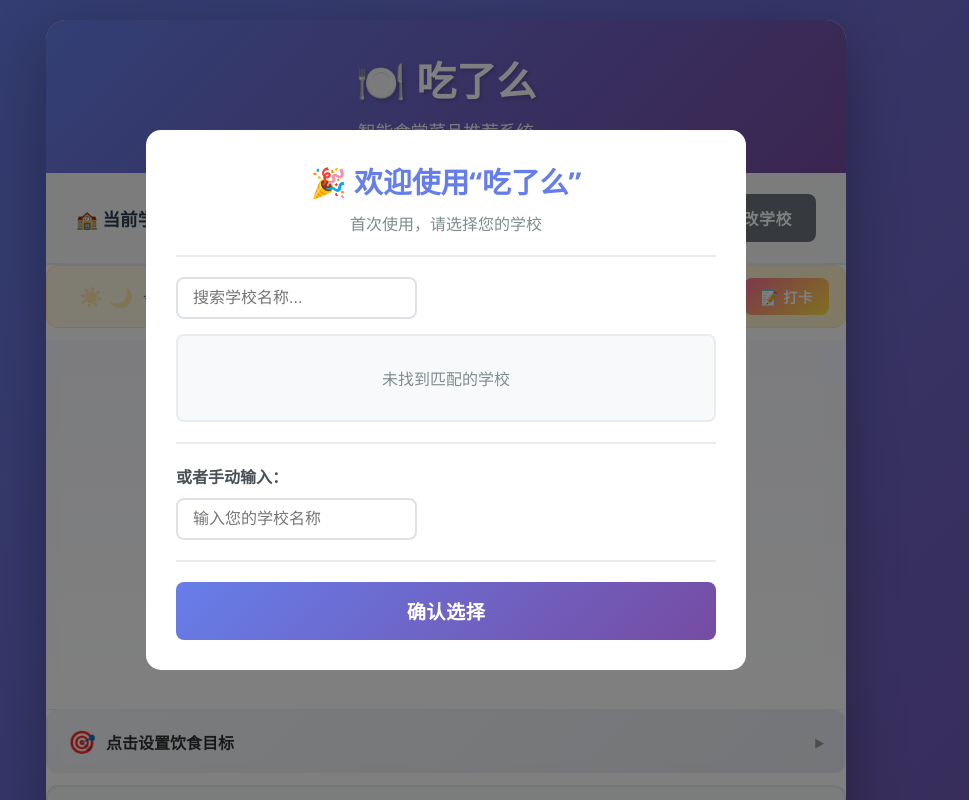
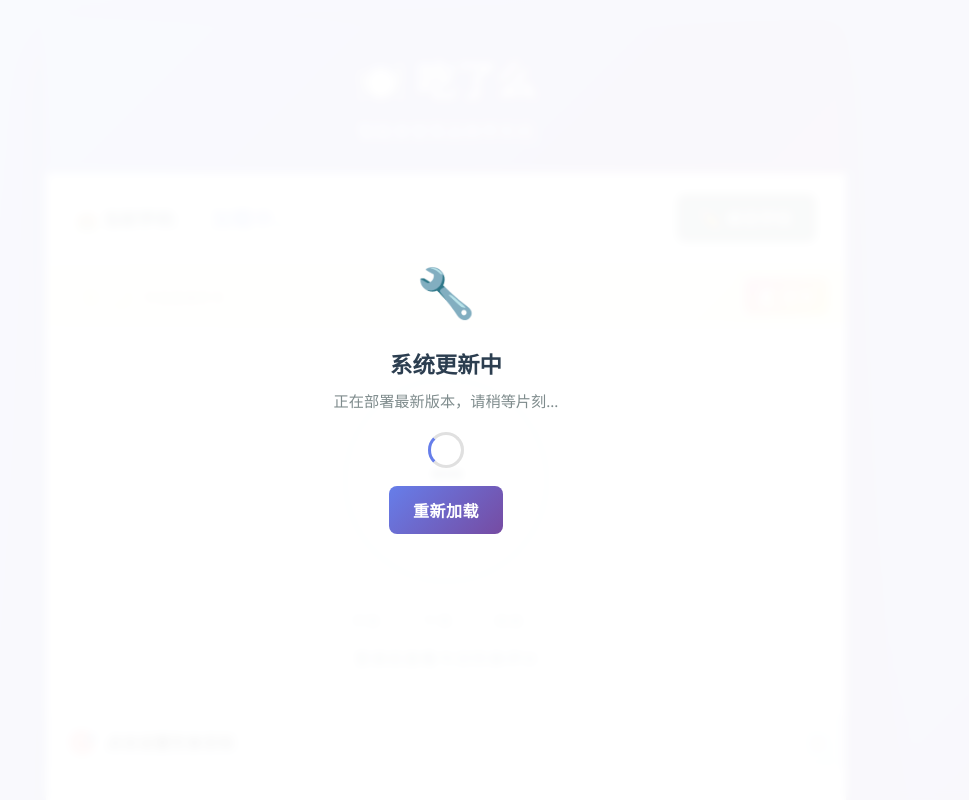
Before and after one commit to yu23600/start, a Flask app: page / in a window 1280 px wide. Shown: the whole page, without its empty margins (194-1163 px from the left). Run offline with Flask 3, Linux system fonts and the light colour scheme.

Commit message:
feat: 添加版本管理系统和部署维护遮罩
- 新增 version.json 版本号文件
- 后端: /api/version 端点返回版本信息，兼作健康检查
- 前端: 启动时先检查API可用性，不可用时显示维护遮罩
- 遮罩带自动重试和手动刷新按钮
- 页脚显示当前版本号

```diff
--- /dev/null
+++ b/chimei/version.json
@@ -0,0 +1,5 @@
+{
+    "version": "1.2.0",
+    "build_time": "2026-06-24",
+    "changelog": "添加今日饮食评分英雄仪表组件"
+}
--- a/chimei/web_app/static/script.js
+++ b/chimei/web_app/static/script.js
@@ -113,13 +113,91 @@ const CAMPUS_DATA = {
 
 // ========== 初始化 ==========
 document.addEventListener('DOMContentLoaded', function() {
+    runHealthCheck();
+});
+
+/**
+ * 启动健康检查：确认后端可用后再初始化页面
+ * 如果后端不可用（部署中），显示维护遮罩
+ */
+async function runHealthCheck() {
+    const maxRetries = 3;
+    let ok = false;
+
+    for (let i = 0; i < maxRetries; i++) {
+        try {
+            const resp = await fetch('/api/version', { signal: AbortSignal.timeout(5000) });
+            if (resp.ok) {
+                const data = await resp.json();
+                if (data.success) {
+                    ok = true;
+                    // 显示版本号
+                    const verEl = document.getElementById('footerVersion');
+                    if (verEl) {
+                        let verText = `v${data.version}`;
+                        if (data.build_time) verText += ` · ${data.build_time}`;
+                        verEl.textContent = verText;
+                    }
+                    break;
+                }
+            }
+        } catch (e) {
+            // 网络错误或超时，继续重试
+            console.warn(`健康检查第${i + 1}次失败:`, e.message);
+        }
+        // 等待后重试（递增间隔）
+        if (i < maxRetries - 1) {
+            await new Promise(r => setTimeout(r, 2000 * (i + 1)));
+        }
+    }
+
+    if (ok) {
+        // 隐藏维护遮罩（如果之前显示了）
+        hideMaintenance();
+        // 正常初始化
+        initApp();
+    } else {
+        // 显示维护遮罩
+        showMaintenance();
+    }
+}
+
+/**
+ * 维护遮罩上的"重新加载"按钮
+ */
+function retryHealthCheck() {
+    const overlay = document.getElementById('maintenanceOverlay');
+    if (overlay) {
+        const btn = overlay.querySelector('button');
+        if (btn) { btn.textContent = '检查中...'; btn.disabled = true; }
+    }
+    runHealthCheck().then(() => {
+        const btn2 = document.getElementById('maintenanceOverlay')?.querySelector('button');
+        if (btn2) { btn2.textContent = '重新加载'; btn2.disabled = false; }
+    });
+}
+
+function showMaintenance() {
+    const el = document.getElementById('maintenanceOverlay');
+    if (el) el.style.display = 'flex';
+}
+
+function hideMaintenance() {
+    const el = document.getElementById('maintenanceOverlay');
+    if (el) el.style.display = 'none';
+}
+
+/**
+ * 应用正常初始化（在健康检查通过后调用）
+ */
+function initApp() {
     loadUniversitiesList(); // 加载大学列表
     checkFirstTimeUse(); // 检查是否首次使用
     loadAllergies(); // 恢复过敏设置
     loadUserGoal(); // 加载用户目标
     updateTodayCheckinBar(); // 更新顶部打卡状态
     updateDailyScore(); // 更新今日饮食评分仪表
-});
+}
 
 function setupEventListeners() {
     // 回车键触发智能推荐
--- a/chimei/web_app/static/style.css
+++ b/chimei/web_app/static/style.css
@@ -2428,3 +2428,68 @@ body {
         padding: 22px 15px 20px;
     }
 }
+
+/* ========== 系统更新维护遮罩 ========== */
+.maintenance-overlay {
+    position: fixed;
+    top: 0;
+    left: 0;
+    width: 100%;
+    height: 100%;
+    background: rgba(255, 255, 255, 0.96);
+    z-index: 99999;
+    display: flex;
+    align-items: center;
+    justify-content: center;
+    backdrop-filter: blur(4px);
+}
+
+.maintenance-content {
+    text-align: center;
+    padding: 40px;
+    max-width: 360px;
+}
+
+.maintenance-icon {
+    font-size: 3em;
+    margin-bottom: 16px;
+    animation: maintenanceBounce 1.5s ease-in-out infinite;
+}
+
+.maintenance-content h2 {
+    color: #2c3e50;
+    font-size: 1.4em;
+    margin-bottom: 10px;
+}
+
+.maintenance-content p {
+    color: #7f8c8d;
+    font-size: 0.95em;
+    line-height: 1.5;
+}
+
+.maintenance-spinner {
+    width: 36px;
+    height: 36px;
+    border: 3px solid #e0e0e0;
+    border-top-color: #667eea;
+    border-radius: 50%;
+    margin: 20px auto 0;
+    animation: spin 0.8s linear infinite;
+}
+
+@keyframes spin {
+    to { transform: rotate(360deg); }
+}
+
+@keyframes maintenanceBounce {
+    0%, 100% { transform: translateY(0); }
+    50% { transform: translateY(-8px); }
+}
+
+/* ========== 页脚版本号 ========== */
+.footer-version {
+    font-size: 0.78em;
+    color: #bdc3c7;
+    margin-top: 4px;
+}
--- a/chimei/web_app/templates/index.html
+++ b/chimei/web_app/templates/index.html
@@ -8,6 +8,17 @@
     <script src="https://cdnjs.cloudflare.com/ajax/libs/Chart.js/4.4.1/chart.umd.min.js"></script>
 </head>
 <body>
+    <!-- 系统更新维护遮罩 -->
+    <div id="maintenanceOverlay" class="maintenance-overlay" style="display:none;">
+        <div class="maintenance-content">
+            <div class="maintenance-icon">🔧</div>
+            <h2>系统更新中</h2>
+            <p>正在部署最新版本，请稍等片刻...</p>
+            <div class="maintenance-spinner"></div>
+            <button onclick="retryHealthCheck()" class="btn btn-primary" style="margin-top:18px;">重新加载</button>
+        </div>
+    </div>
+
     <div class="container">
         <!-- 头部 -->
         <header class="header">
@@ -498,6 +509,7 @@
 <!-- 页脚 -->
         <footer class="footer">
             <p>&copy; 2026 吃了么 | 让每一餐都更健康</p>
+            <p class="footer-version" id="footerVersion"></p>
         </footer>
     </div>
 
```
Also changed, not shown: chimei/deploy_app.py (+24 -0 lines), deploy_app.py (+24 -0 lines).
